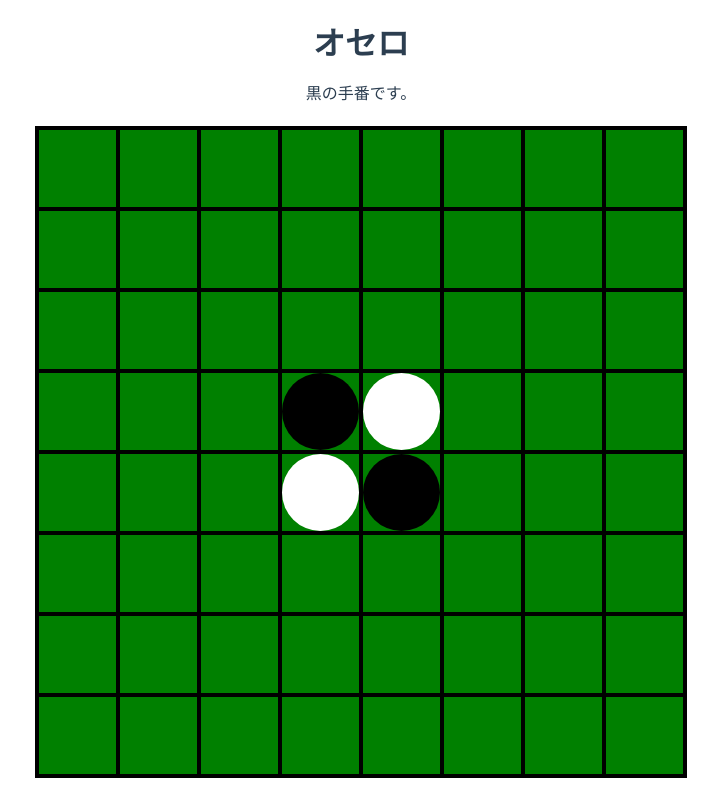
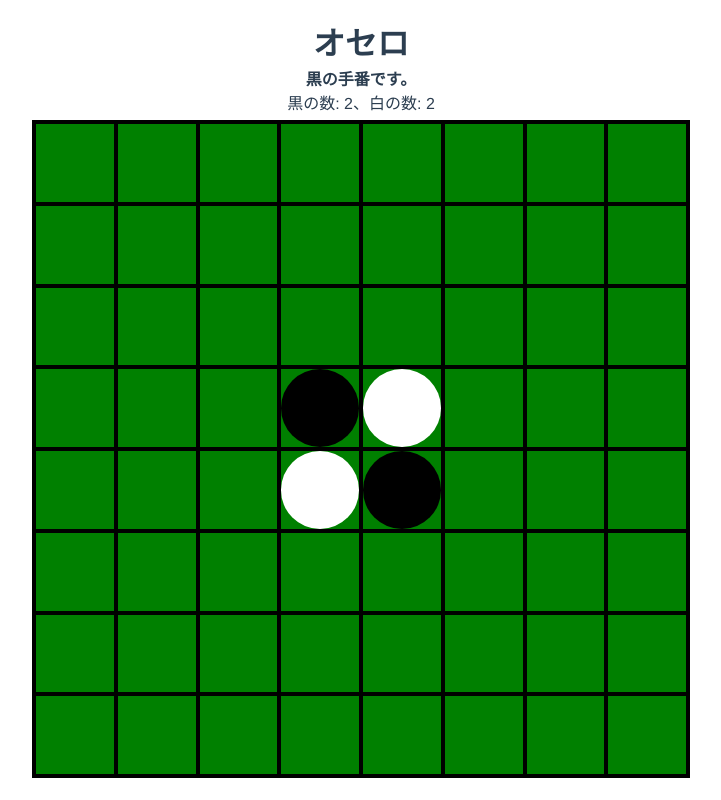
Before and after one commit to uekiGityuto/othello_vuejs, a Vue app: page / in a window 1280 px wide. Shown: the whole page, without its empty margins (279-1000 px from the left). Built offline with nearby package versions, Linux system fonts and the light colour scheme.

Commit message:
石の数を表示するように変更

```diff
--- a/src/components/VBoard.vue
+++ b/src/components/VBoard.vue
@@ -22,9 +22,9 @@ export default class VBoard extends Vue {
 
   put(cell: Cell): void {
     if (this.board.put(cell, this.turn)) {
-      this.$emit("changeTurn", true);
+      this.$emit("doAfterPut", true);
     } else {
-      this.$emit("changeTurn", false);
+      this.$emit("doAfterPut", false);
     }
   }
 }
--- a/src/components/VGame.vue
+++ b/src/components/VGame.vue
@@ -2,11 +2,14 @@
   <div class="game">
     <div class="header">
       <h1>オセロ</h1>
-      <p>{{ message }}</p>
+      <div class="note">
+        {{ note }} <span class="warning">{{ warning }}</span>
+      </div>
+      <div class="result">黒の数: {{ blackNum }}、白の数: {{ whiteNum }}</div>
     </div>
 
     <div class="main">
-      <VBoard :board="board" :turn="turn" @changeTurn="changeTurn"></VBoard>
+      <VBoard :board="board" :turn="turn" @doAfterPut="doAfterPut"></VBoard>
     </div>
   </div>
 </template>
@@ -27,19 +30,31 @@ export default class VGame extends Vue {
   private turn: Color = BLACK;
   private board = new Board();
   private game = new Game();
+  private warning = "";
 
-  changeTurn(ok: boolean): void {
+  doAfterPut(ok: boolean): void {
     if (ok) {
       this.turn = this.game.changeTurn(this.turn);
+      this.warning = "";
+    } else {
+      this.warning = "そこには置けません。";
     }
   }
 
-  get message(): string {
+  get note(): string {
     if (this.turn === BLACK) {
       return "黒の手番です。";
     } else {
       return "白の手番です。";
     }
+  }
+
+  get blackNum(): number {
+    return this.board.countBlack();
+  }
+
+  get whiteNum(): number {
+    return this.board.countWhite();
   }
 }
 </script>
@@ -67,4 +82,12 @@ export default class VGame extends Vue {
   justify-content: center;
   flex: 1 1 100%;
 }
+
+.note {
+  font-weight: bold;
+}
+
+.warning {
+  color: red;
+}
 </style>
--- a/src/models/board.ts
+++ b/src/models/board.ts
@@ -25,6 +25,26 @@ export default class Board {
         cells.forEach(cell => cell.reverse())
         cell.put(turn);
         return true;
+    }
+
+    countBlack(): number {
+        let num = 0;
+        this._rows.forEach(row => row.cells.forEach(cell => {
+            if (cell.isBlack()) {
+                num += 1;
+            }
+        }))
+        return num;
+    }
+
+    countWhite(): number {
+        let num = 0;
+        this._rows.forEach(row => row.cells.forEach(cell => {
+            if (cell.isWhite()) {
+                num += 1;
+            }
+        }))
+        return num;
     }
 
     private refCell(x: number, y: number): Cell | null {
--- a/src/models/game.ts
+++ b/src/models/game.ts
@@ -4,9 +4,9 @@ export default class Game {
 
     changeTurn(turn: Color): Color {
         if (turn === BLACK) {
-          return WHITE;
+            return WHITE;
         } else {
-          return BLACK;
+            return BLACK;
         }
-      }
+    }
 }
```
